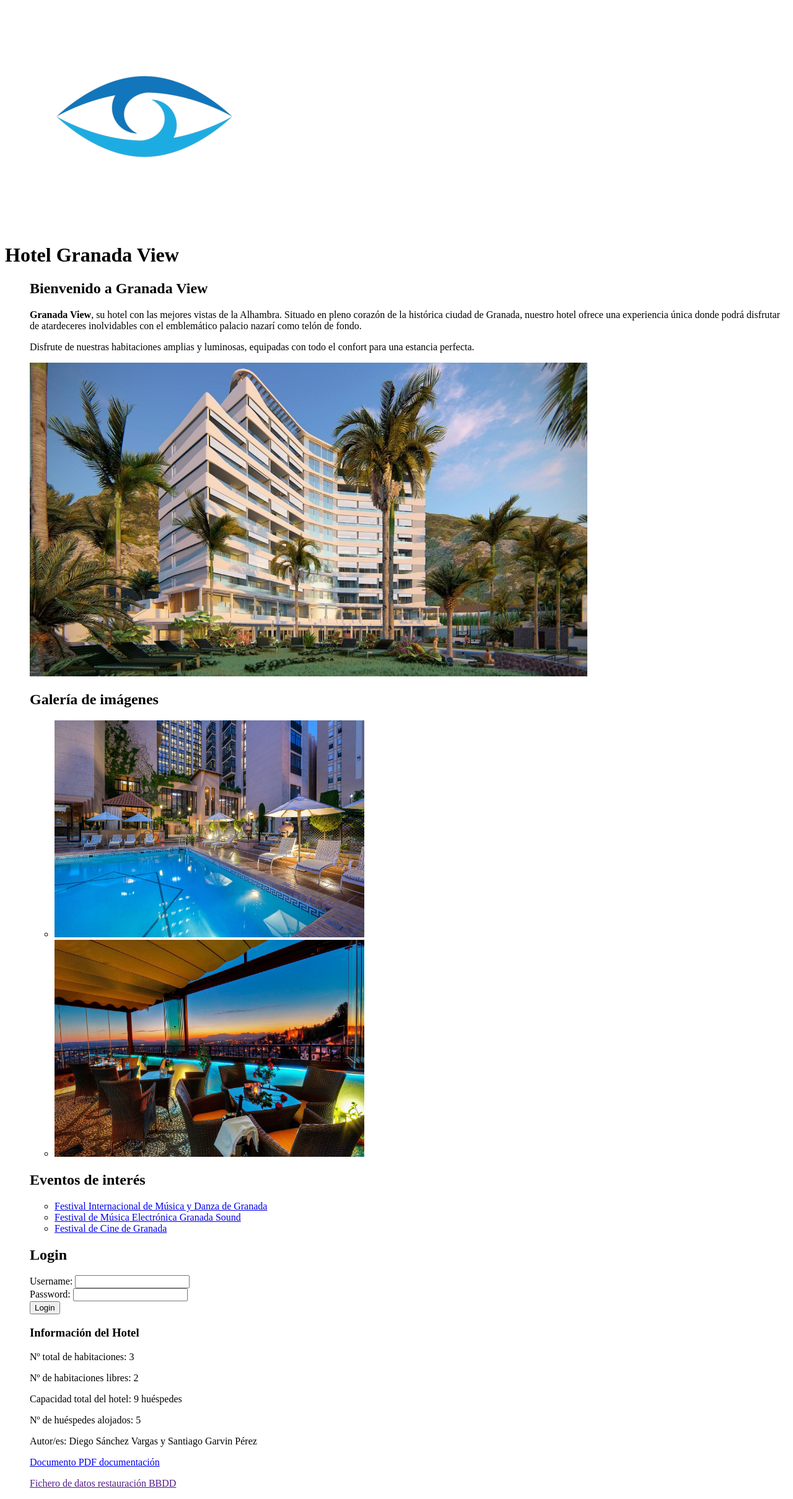
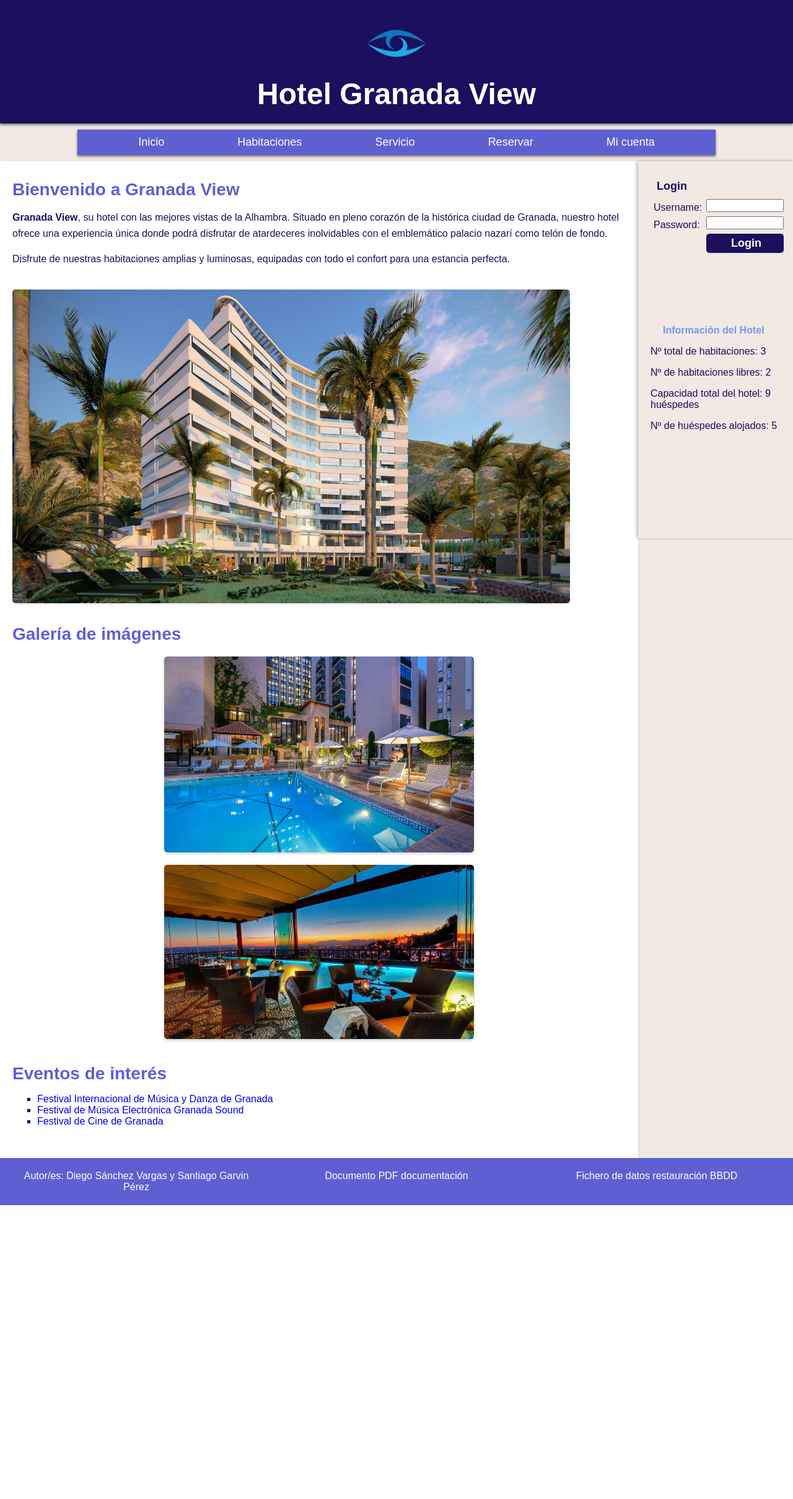
Before and after one commit to SantiGarvin/PaginaWeb-Hotel, a PHP site: page / in a window 1280 px wide; the page is wider, and only the part inside the window is pictured. Shown: that part at 62% size. After the commit the page ends 1944 px from the top of that part, so only its background shows below. Run offline with PHP 8.4, Linux system fonts and the light colour scheme.

Commit message:
stilos index fixed

```diff
--- a/css/styles-index.css
+++ b/css/styles-index.css
@@ -1,4 +1,5 @@
 /* Contenido principal */
+
 .main-content {
     max-width: 900px;
     min-width: 580px;
@@ -25,6 +26,7 @@
     max-width: 100%;
     min-width: 380px;
     height: auto;
+    margin: auto;
     margin-top: 20px;
     border-radius: 5px;
     box-shadow: 0 2px 4px rgba(0, 0, 0, 0.1);
@@ -86,11 +88,11 @@
         width: 100%;
     }
 
-    /* .galeria li {
+    .galeria li {
         width: 100%;
         min-width: 300px;
         display: block;
-    } */
+    }
 
 }
 
@@ -99,9 +101,9 @@
         min-width: 380px;
     }
 
-    /* .galeria ul {
-        display: flex;
-        flex-direction: row;
+    .galeria ul {
+        display: flexbox;
+        /* flex-direction: row; */
         justify-content: space-between;
     }
 
@@ -113,5 +115,5 @@
     .galeria img {
         width: 100%;
         align-items: stretch;
-    } */
+    }
 }
--- a/css/styles.css
+++ b/css/styles.css
@@ -22,14 +22,14 @@
 body {
     display: flex;
     flex-direction: column;
-    min-height: 100vh;
+    width: 100%;
+    /* min-height: 100vh; */
     font-family: var(--font-family);
     margin: 0;
     padding: 0;
     background-color: var(--background-color);
     color: var(--text-color);
     min-width: var(--min-width);
-    padding-right: var(--width-aside); /* Reserva espacio para el aside */
 }
 
 body,
@@ -90,12 +90,13 @@ img {
 /* Navegación */
 .navbar {
     background-color: var(--secondary-color);
+    width: 100%;
     padding: var(--navbar-padding) 0;
     max-width: calc(100% - var(--width-aside)); /* Ajusta el ancho restando el ancho del aside */
     margin: 10px auto;
     position: sticky;
     top: 10px;
-    z-index: 1000;
+    z-index: 1001;
 }
 
 .navbar__list {
@@ -133,7 +134,7 @@ img {
 .main-content {
     flex: 1;
     max-width: calc(100% - var(--width-aside)); /* Ajusta el ancho restando el ancho del aside */
-    margin: 10px auto;
+    margin: auto;
     padding: var(--content-padding);
     background-color: var(--white-color);
     box-shadow: 0 2px 4px rgba(0, 0, 0, 0.1);
@@ -157,18 +158,38 @@ footer p {
     width: 100%;
 }
 
+footer a {
+    color: var(--white-color);
+    text-decoration: none;
+}
+
+footer a:hover {
+    color: var(--accent-color);
+}
+
+.content {
+    display: inline-flex;
+    min-height: 100vh;
+    background-color: var(--background-color);
+    color: var(--primary-color);
+    font-family: var(--font-family);
+    font-size: var(--font-size);
+    line-height: var(--line-height);
+}
+
 .aside_login {
-    position: fixed;
+    position: sticky;
     display: flex;
     flex-direction: column;
-    height: 100vh;
-    right: 0;
-    top: 0;
+    /* height: 100vh; */
+    top: 20%;
+    /* right: 0;
+    top: 0; */
     width: var(--width-aside);
-    height: 100vh;
+    height: 76vh;
     background-color: var(--background-color);
     padding: var(--content-padding);
-    box-shadow: -2px 0 5px rgba(0, 0, 0, 0.5);
+    box-shadow: -2px 0 5px rgba(0, 0, 0, 0.3);
     box-sizing: border-box;
     z-index: 1000;
 }
--- a/includes/header.php
+++ b/includes/header.php
@@ -4,17 +4,19 @@
  *   $titulo : Es un string con el título (title) de la página.
  *   $estilos : Es un array de cadenas con los nombres de los ficheros de estilo.
  */
-function HTMLhead($titulo,$estilos) {
-  return <<< HTML
+function HTMLhead($titulo, $estilos) {
+  $links = '';
+  foreach ($estilos as $f) {
+      $links .= '<link rel="stylesheet" href="' . $f . '">';
+  }
+
+  return <<<HTML
   <head>
-    <meta charset="utf-8">
-  HTML;
-  foreach ($estilos as $f)
-    echo '  <link rel="stylesheet" href="'.$f.'">';
-  echo <<< HTML
-    <title>$titulo</title>
+      <meta charset="utf-8">
+      $links
+      <title>$titulo</title>
   </head>
-  HTML;
+HTML;
 }
 
 /***************************
--- a/includes/nav.php
+++ b/includes/nav.php
@@ -1,4 +1,5 @@
 <?php
+
 /***************************
  * Generar menú de navegación.
  * Parámetros:
@@ -8,23 +9,26 @@
  *   $activo : Es el número del elemento del array $opciones que se mostrará resaltado (0, 1, ...)
  *   $activoclass : Es el nombre de la clase CSS que se pondrá al elemento $activo
  */
-function HTMLnavbar($opciones,$activo,$activoclass) {
-    return <<<HTML
+function HTMLnavbar($opciones, $activo, $activoclass)
+{
+  $navbar = <<<HTML
   <nav class="navbar">
     <ul class="navbar__list">
   HTML;
 
   foreach ($opciones as $idx => $item) {
     $itemClass = $idx == $activo ? $activoclass : '';
-        echo <<<HTML
-        <li class="navbar__item $itemClass"><a class="navbar__link" href="$item[1]">$item[0]</a></li>
+    $navbar .= <<<HTML
+      <li class="navbar__item $itemClass"><a class="navbar__link" href="{$item[1]}">{$item[0]}</a></li>
   HTML;
   }
 
-    echo <<<HTML
+  $navbar .= <<<HTML
     </ul>
   </nav>
   HTML;
+
+  return $navbar;
 }
 
 /*
@@ -38,4 +42,3 @@ function HTMLnavbar($opciones,$activo,$activoclass) {
     </ul>
 </nav>
 */
-?>
--- a/index.php
+++ b/index.php
@@ -87,19 +87,18 @@ if ($debug) {
     print_r($menu);
     echo "<h3>tipo_usuario: $tipo_usuario</h3>";
 }
+?>
 
-echo <<<HTML
 <!DOCTYPE html>
 <html>
-  $head
-  <body>
-    $header
-    $menu
-    $cuerpo
-    $aside
-    $footer
+  <?= $head ?>
+<body>
+    <?= $header ?>
+    <?= $menu ?>
+    <div class="content">
+        <?= $cuerpo ?>
+        <?= $aside ?>
+    </div>
+    <?= $footer ?>
   </body>
 </html>
-HTML;
-
-?>
```
Lines whose indentation alone changed are shown as unchanged.
